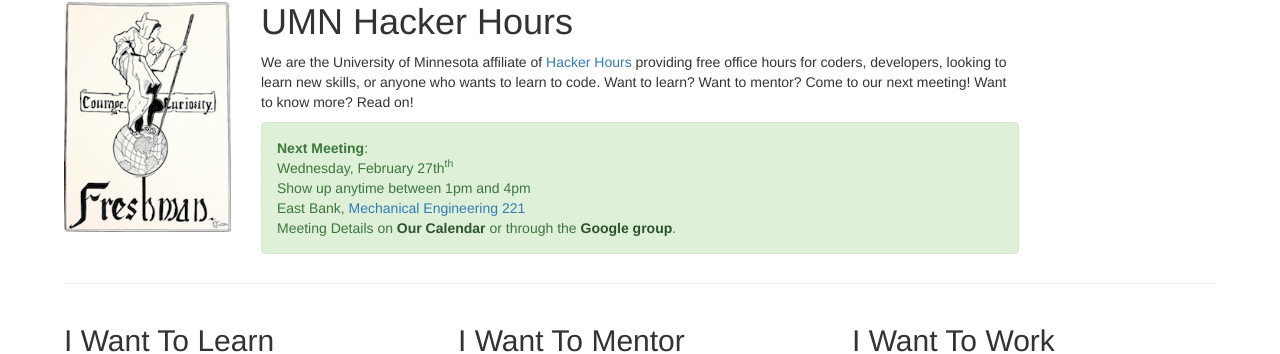
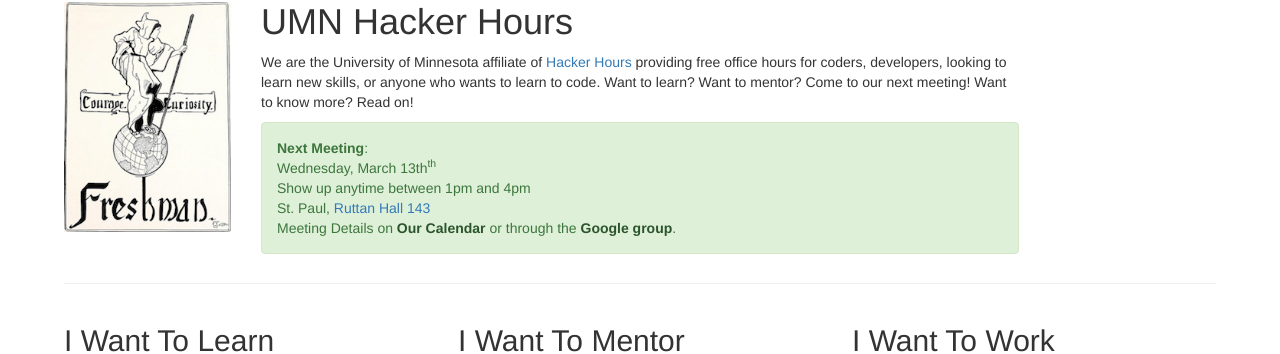
Before and after one commit to umnhackerhours/umnhackerhours.github.io, a Jekyll site: the page built from index.markdown, in a window 1280 px wide. Shown: the part 154-508 px from the top of the page. Built offline with Jekyll 4.4.1, drawn with Linux system fonts in a browser that asks for light colours.

Commit message:
Update for March 13th, 2019 in St. Paul

```diff
--- a/index.markdown
+++ b/index.markdown
@@ -13,11 +13,11 @@ description: Home
       <div class="alert alert-success" role="alert">
         <a class="anchor" id="next_meeting"></a>
         <strong>Next Meeting</strong>:<br />
-        Wednesday, February 27th<sup>th</sup><br />
+        Wednesday, March 13th<sup>th</sup><br />
         Show up anytime between 1pm and 4pm<br />
-        East Bank, <a href="https://roomsearch.umn.edu/roomsearch/#/rooms/0e3d86be-bec7-4de5-8144-f06c876af97a">Mechanical Engineering 221</a><br />
+        <!-- East Bank, <a href="https://roomsearch.umn.edu/roomsearch/#/rooms/0e3d86be-bec7-4de5-8144-f06c876af97a">Mechanical Engineering 221</a><br /> -->
         <!-- West Bank, <a href="https://roomsearch.umn.edu/roomsearch/#/rooms/78055988-e3da-4ca5-9b77-927e0e31e420">Humphrey School of Public Affairs 60</a><br /> -->
-        <!-- St. Paul, <a href="https://roomsearch.umn.edu/roomsearch/#/rooms/0d1d7ae4-93a6-4160-b72f-9a644537bb98">Ruttan Hall 143</a><br /> -->
+        St. Paul, <a href="https://roomsearch.umn.edu/roomsearch/#/rooms/0d1d7ae4-93a6-4160-b72f-9a644537bb98">Ruttan Hall 143</a><br />
 
         Meeting Details on <a class="alert-link" href="https://www.google.com/calendar/embed?src=umn.edu_ii9odmho4m63bsq19879mu0iis%40group.calendar.google.com&ctz=America/Chicago">Our Calendar</a> or through the <a class="alert-link" href='https://groups.google.com/a/umn.edu/d/hackerhours'>Google group</a>.
       </div>
```
